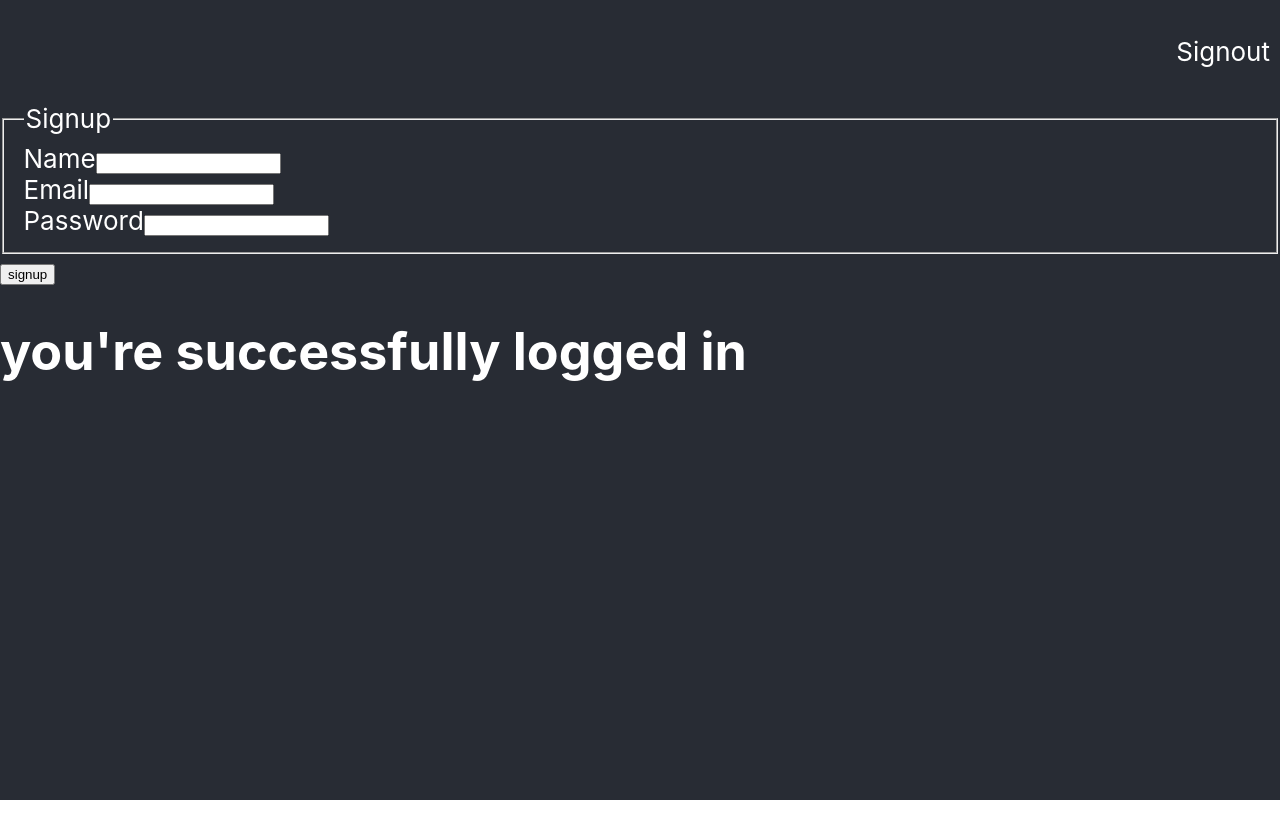
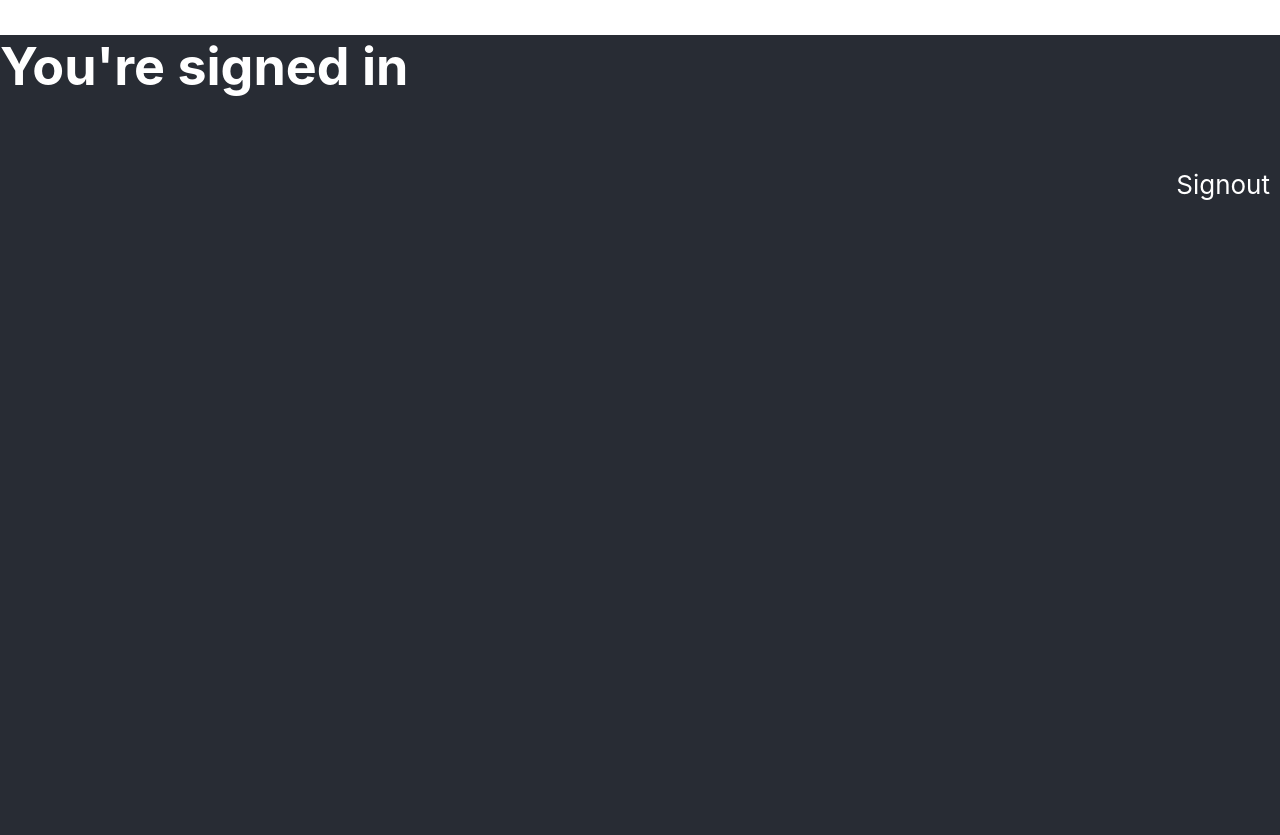
Before and after one commit to HassanAbdinur/Chat.IO, a React (Create React App) app in the folder client/: page / in a window 1280 px wide. Before the commit the page ends 800 px from the top, so only its background shows below. Built offline with nearby package versions, Linux system fonts and the light colour scheme.

Commit message:
edited homepage

```diff
--- a/client/src/App.js
+++ b/client/src/App.js
@@ -17,9 +17,10 @@ function App() {
 
   return (
     <div className="App">
+    <h1>You're signed in</h1>
       <Navigation />
-      <Signup />
-      <Landingpage />
+      {/* <Signup />
+      <Landingpage /> */}
     </div>
   );
 }
```
